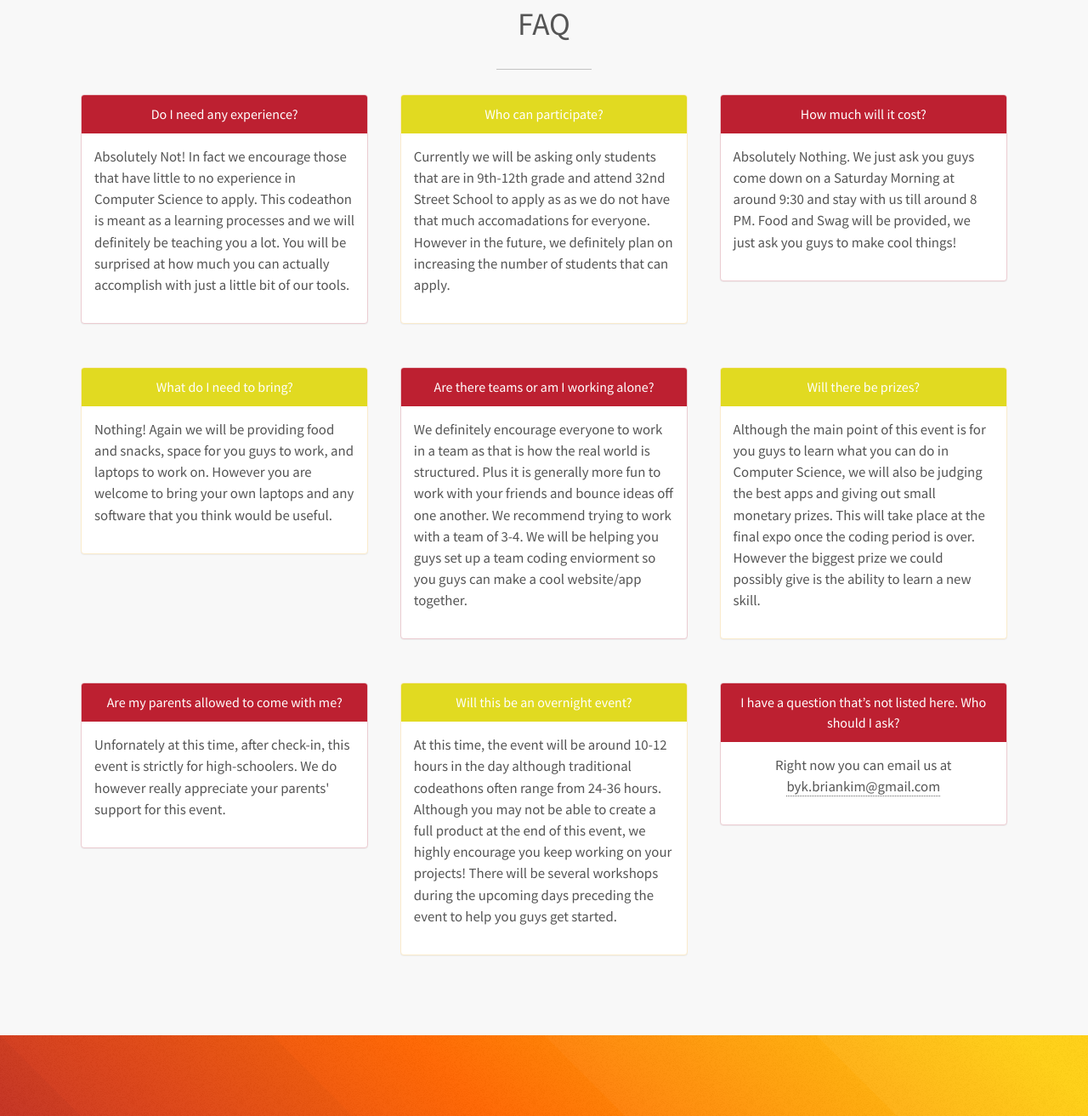
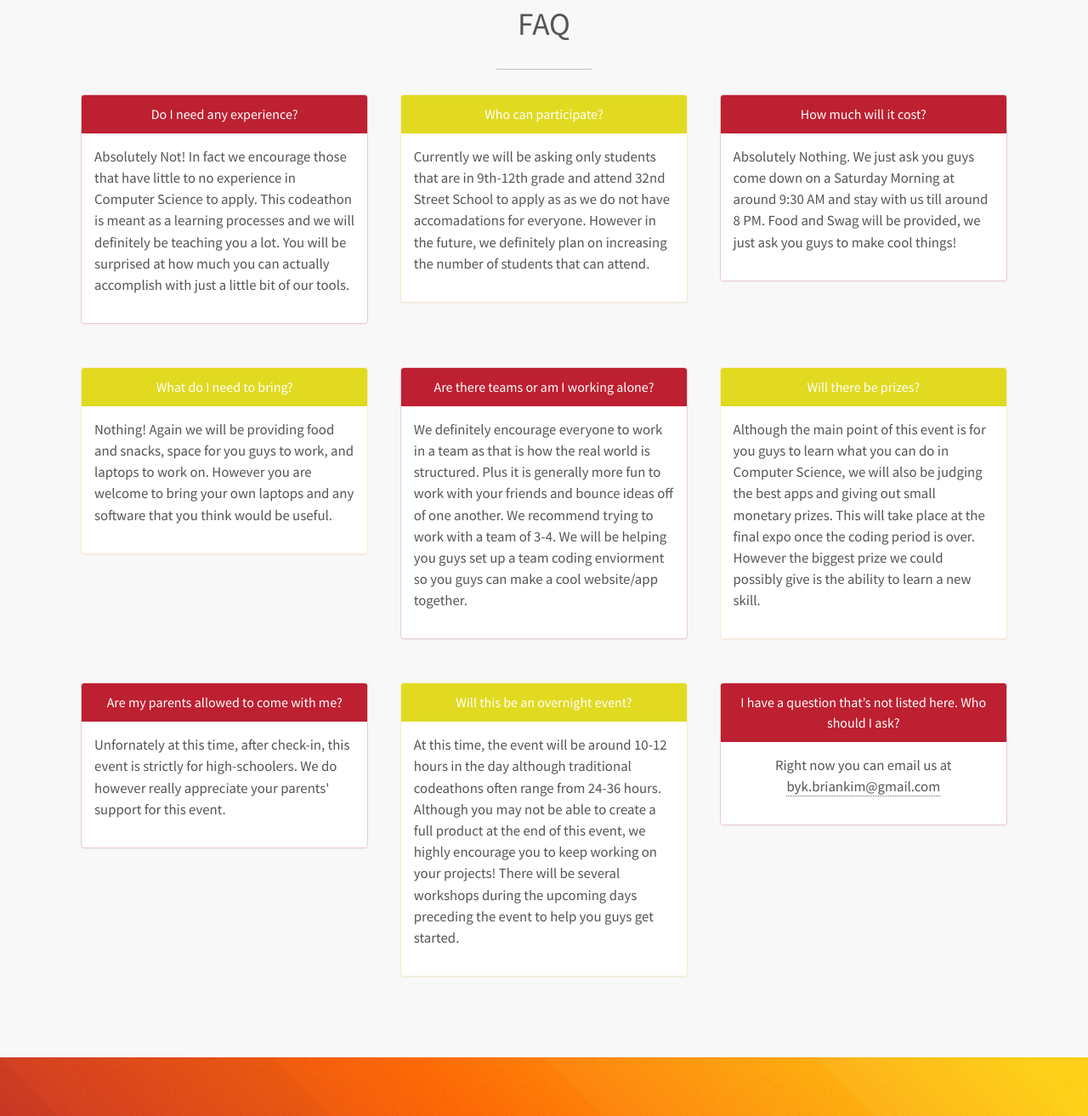
Before and after one commit to sagar7p/SCFactory, a plain HTML site: page index.html in a window 1280 px wide. Shown: the part 1627-2940 px from the top of the page at 85% size. Drawn offline with nearby package versions, Linux system fonts and the light colour scheme.

Commit message:
Minor Changes

```diff
--- a/index.html
+++ b/index.html
@@ -101,7 +101,7 @@
 								<div class="panel panel-warning">
 								  <div class="panel-heading"><h3 class="panel-title">Who can participate?</h3></div>
 								  <div class="panel-body align-left" style='word-wrap:break-word'><h5>
-								  	Currently we will be asking only students that are in 9th-12th grade and attend 32nd Street School to apply as as we do not have that much accomadations for everyone. However in the future, we definitely plan on increasing the number of students that can apply.</h5>
+								  	Currently we will be asking only students that are in 9th-12th grade and attend 32nd Street School to apply as as we do not have accomadations for everyone. However in the future, we definitely plan on increasing the number of students that can attend.</h5>
 								  </div>
 								</div>
 						</div>
@@ -109,7 +109,7 @@
 								<div class="panel panel-danger">
 								  <div class="panel-heading"><h3 class="panel-title">How much will it cost?</h3></div>
 								  <div class="panel-body align-left" style='word-wrap:break-word'><h5>
-								  	Absolutely Nothing. We just ask you guys come down on a Saturday Morning at around 9:30 and stay with us till around 8 PM. Food and Swag will be provided, we just ask you guys to make cool things!</h5>
+								  	Absolutely Nothing. We just ask you guys come down on a Saturday Morning at around 9:30 AM and stay with us till around 8 PM. Food and Swag will be provided, we just ask you guys to make cool things!</h5>
 								  </div>
 								</div>
 						</div>
@@ -128,7 +128,7 @@
 								<div class="panel panel-danger">
 								  <div class="panel-heading"><h3 class="panel-title">Are there teams or am I working alone?</h3></div>
 								  <div class="panel-body align-left" style='word-wrap:break-word'><h5>
-								  	We definitely encourage everyone to work in a team as that is how the real world is structured. Plus it is generally more fun to work with your friends and bounce ideas off one another. We recommend trying to work with a team of 3-4. We will be helping you guys set up a team coding enviorment so you guys can make a cool website/app together.</h5>
+								  	We definitely encourage everyone to work in a team as that is how the real world is structured. Plus it is generally more fun to work with your friends and bounce ideas off of one another. We recommend trying to work with a team of 3-4. We will be helping you guys set up a team coding enviorment so you guys can make a cool website/app together.</h5>
 								  </div>
 								</div>
 						</div>
@@ -155,7 +155,7 @@
 								<div class="panel panel-warning">
 								  <div class="panel-heading"><h3 class="panel-title">Will this be an overnight event?</h3></div>
 								  <div class="panel-body align-left" style='word-wrap:break-word'><h5>
-								  	At this time, the event will be around 10-12 hours in the day although traditional codeathons often range from 24-36 hours. Although you may not be able to create a full product at the end of this event, we highly encourage you keep working on your projects! There will be several workshops during the upcoming days preceding the event to help you guys get started.</h5>
+								  	At this time, the event will be around 10-12 hours in the day although traditional codeathons often range from 24-36 hours. Although you may not be able to create a full product at the end of this event, we highly encourage you to keep working on your projects! There will be several workshops during the upcoming days preceding the event to help you guys get started.</h5>
 								  </div>
 								</div>
 						</div>
```
